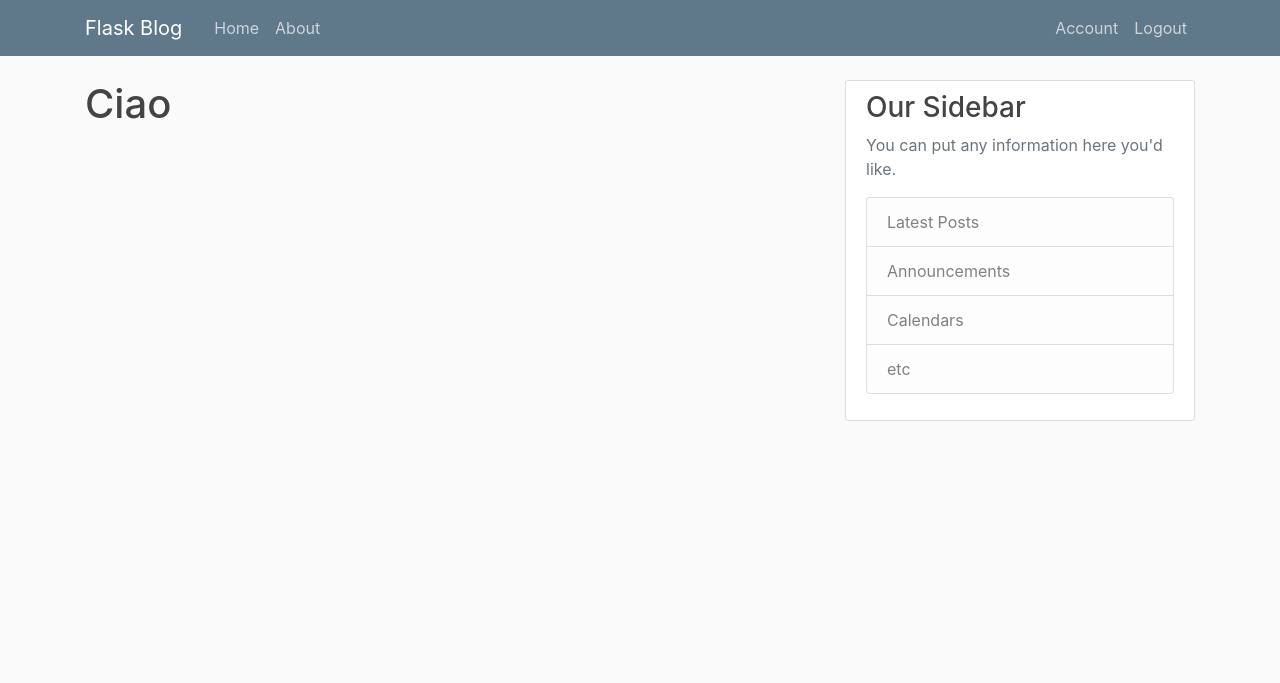
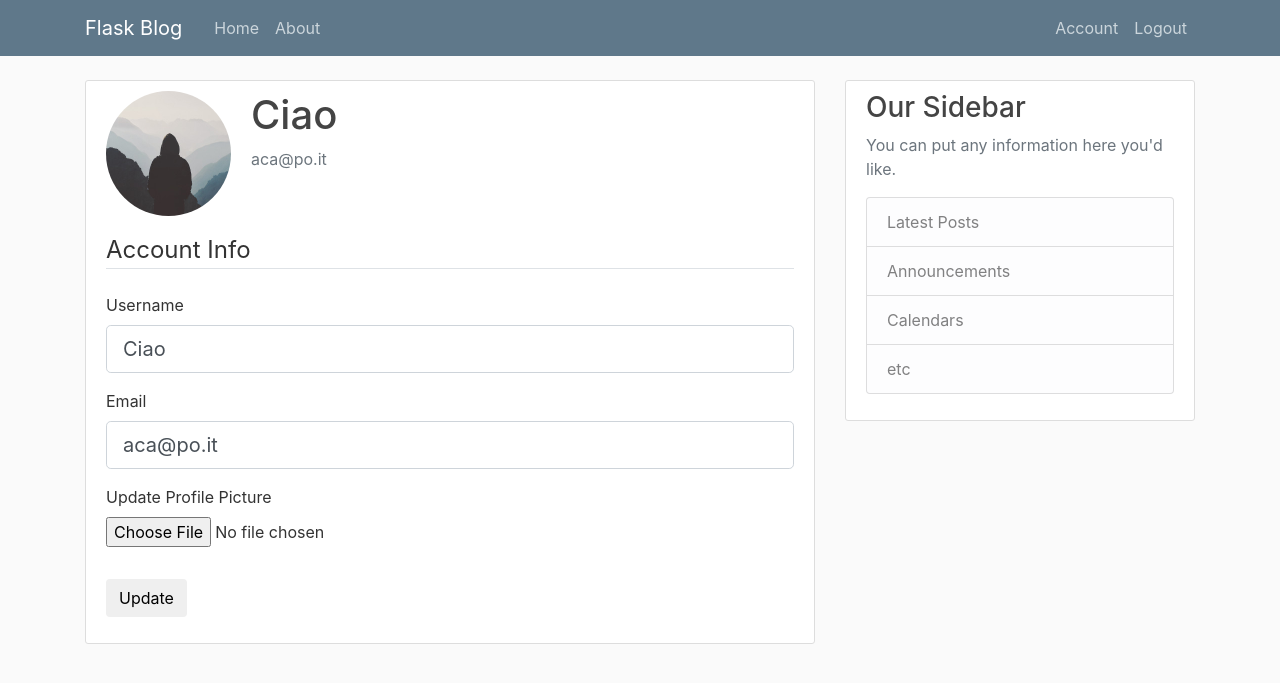
Before and after one commit to succoDiPompelmo/Flask_Blog, a Flask app: page /account in a window 1280 px wide. Shown: the top 683 px of the page. Run offline with Flask 2, Linux system fonts and the light colour scheme; a user stored in the database is signed in; some libraries are stand-ins or nearby versions.

Commit message:
Account Feature
Acount page finished, there is still something to adjust but averything seems to work, change of username,mail and picture
TO DO: Image resize

```diff
--- a/flaskblog/forms.py
+++ b/flaskblog/forms.py
@@ -1,7 +1,9 @@
 from flask_wtf import FlaskForm
+from flask_wtf.file import FileAllowed, FileField
 from wtforms import StringField, PasswordField, SubmitField, BooleanField
 from wtforms.validators import DataRequired,Length, Email, EqualTo, ValidationError
 from models import User, Post
+from flask_login import current_user
 
 class RegistrationForm(FlaskForm):
     username = StringField('Username',validators=[DataRequired(), Length(min=2,max=20)])
@@ -29,3 +31,24 @@ class LoginForm(FlaskForm):
     remember = BooleanField('Remember me')
 
     submit = SubmitField('Login')
+
+
+class UpdateAccountForm(FlaskForm):
+    username = StringField('Username',validators=[DataRequired(), Length(min=2,max=20)])
+    email = StringField('Email', validators=[DataRequired(), Email()])
+    picture = FileField('Update Profile Picture', validators=[FileAllowed('jpg','png')])
+
+    submit = SubmitField('Update')
+
+    def validate_username(self,username):
+        if username.data != current_user.username:
+            print username.data
+            user = User.query.filter_by(username=username.data).first()
+            if user:
+                raise ValidationError('That username is taken please choose another one')
+
+    def validate_email(self,email):
+        if email.data != current_user.email:
+            user = User.query.filter_by(email=email.data).first()
+            if user:
+                raise ValidationError('That email is taken please choose another one')
--- a/flaskblog/routes.py
+++ b/flaskblog/routes.py
@@ -1,5 +1,6 @@
+import os
 from flask import render_template, url_for, flash, redirect, request
-from flaskblog.forms import RegistrationForm, LoginForm
+from flaskblog.forms import RegistrationForm, LoginForm, UpdateAccountForm
 from flaskblog.models import User, Post
 from flaskblog import app, db, bcrypt
 from flask_login import login_user, current_user, logout_user, login_required
@@ -49,7 +50,7 @@ def login():
         return redirect(url_for('home'))
     form = LoginForm()
     if form.validate_on_submit():
-        user = User.query.filte_by(email=form.email.data).first()
+        user = User.query.filter_by(email=form.email.data).first()
         if user and bcrypt.check_password_hash(user.password, form.password.data):
             login_user(user, remember=form.remember.data)
             next_page = request.args.get('next')
@@ -67,7 +68,32 @@ def logout():
     logout_user()
     return redirect(url_for('home'))
 
-@app.route("/account")
+
+def save_picture(form_picture):
+    random_hex = os.urandom(8)
+    _, f_ext = os.path.splitext(form_picture.filename)
+    picture_filename = random_hex + f_ext
+    picture_path = os.path.join(app.root_path, 'static/profile_pics', picture_filename)
+    form_picture.save(picture_path)
+
+    return picture_filename
+
+# ACCOUNT ROUTE
+@app.route("/account",methods=['GET','POST'])
 @login_required
 def account():
-    return render_template("account.html", title="Account")
+    form = UpdateAccountForm()
+    if form.validate_on_submit():
+        if form.picture.data:
+            picture_file = save_picture(form.picture.data)
+            current_user.image_file = picture_file
+        current_user.username = form.username.data
+        current_user.email = form.email.data
+        db.session.commit()
+        flash('Your account has been updated', 'success')
+        return redirect(url_for('account'))
+    elif request.method == 'GET':
+        form.username.data = current_user.username
+        form.email.data = current_user.email
+    image_file = url_for('static', filename='profile_pics/' + current_user.image_file)
+    return render_template("account.html", title="Account", image_file=image_file, form=form)
--- a/flaskblog/templates/account.html
+++ b/flaskblog/templates/account.html
@@ -1,5 +1,56 @@
 {% extends "layout.html" %}
-
 {% block content %}
-    <h1>{{ current_user.username }}</h1>
+    <div class="content-section">
+      <div class="media">
+        <img class="rounded-circle account-img" src="{{ image_file }}">
+        <div class="media-body">
+          <h2 class="account-heading">{{ current_user.username }}</h2>
+          <p class="text-secondary">{{ current_user.email }}</p>
+        </div>
+      </div>
+    <form method="POST" action="" enctype="multipart/form-data">
+        {{ form.hidden_tag() }}
+        <fieldset class="form-group">
+            <legend class="border-bottom mb-4"> Account Info</legend>
+            <div class="form-group">
+                {{ form.username.label(class="form-control-label") }}
+                {% if form.username.errors %}
+                    {{ form.username(class="form-control form-control-lg is-invalid") }}
+                    <div class="invalid-feedback">
+                        {% for error in form.username.errors %}
+                            <span>{{ error }}</span>
+                        {% endfor %}
+                    </div>
+                {% else %}
+                    {{ form.username(class="form-control form-control-lg") }}
+                {% endif %}
+            </div>
+            <div class="form-group">
+                {{ form.email.label(class="form-control-label") }}
+                {% if form.email.errors %}
+                    {{ form.email(class="form-control form-control-lg is-invalid") }}
+                    <div class="invalid-feedback">
+                        {% for error in form.email.errors %}
+                            <span>{{ error }}</span>
+                        {% endfor %}
+                    </div>
+                {% else %}
+                    {{ form.email(class="form-control form-control-lg") }}
+                {% endif %}
+            </div>
+            <div class="form-group">
+                {{ form.picture.label() }}
+                {{ form.picture(class="form-control-file") }}
+                {% if form.picture.errors %}
+                    {% for error in form.picture.errors %}
+                        <span class="text-danger">{{ error }}</span></br>
+                    {% endfor %}
+                {% endif %}
+            </div>
+        </fieldset>
+        <div class="form-group">
+            {{ form.submit(class="btn brn-outline-info")}}
+        </div>
+    </form>
+    </div>
 {% endblock content %}
```
Also changed, not shown: flaskblog/site.db, flaskblog/static/profile_pics/default.jpg (added).
